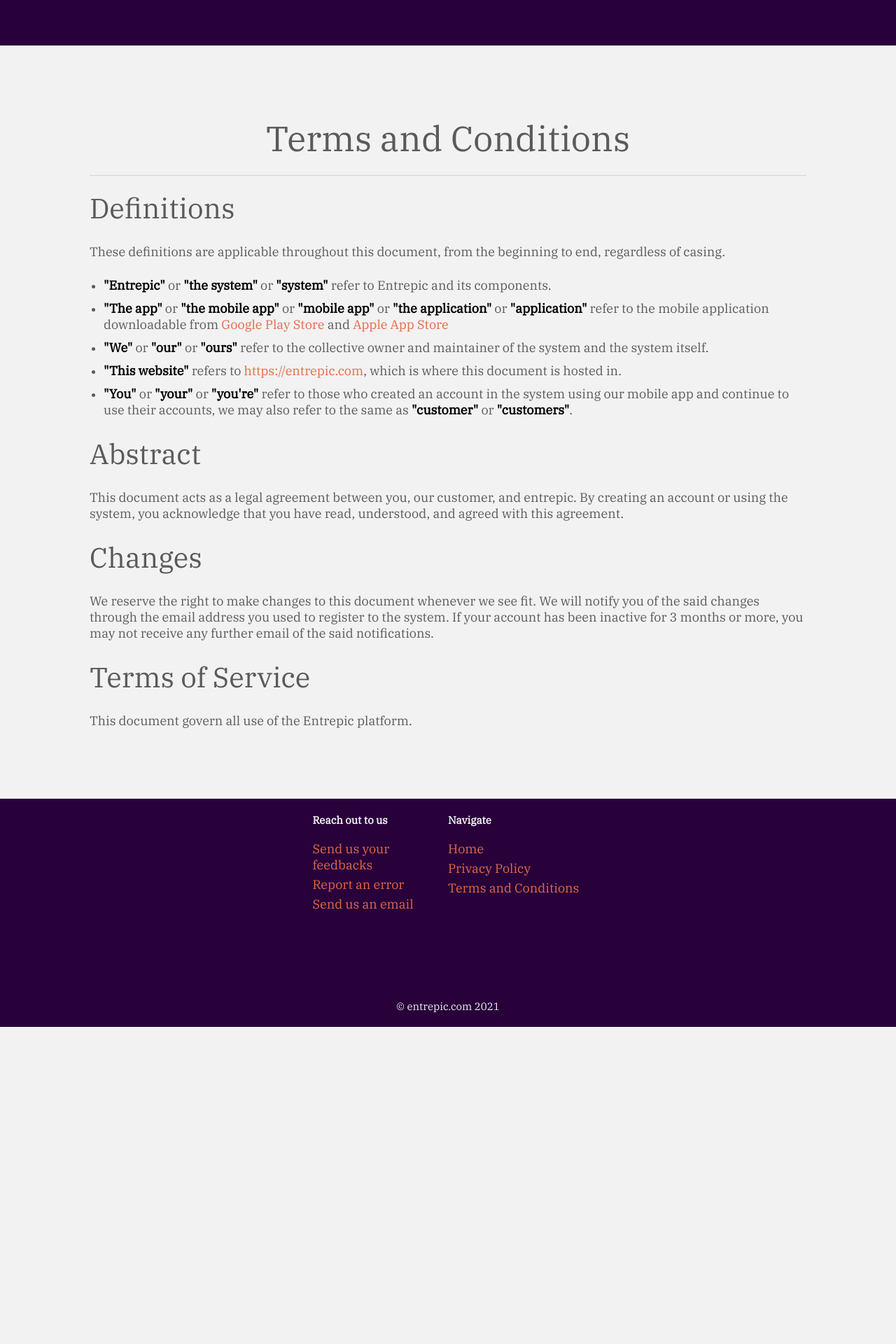
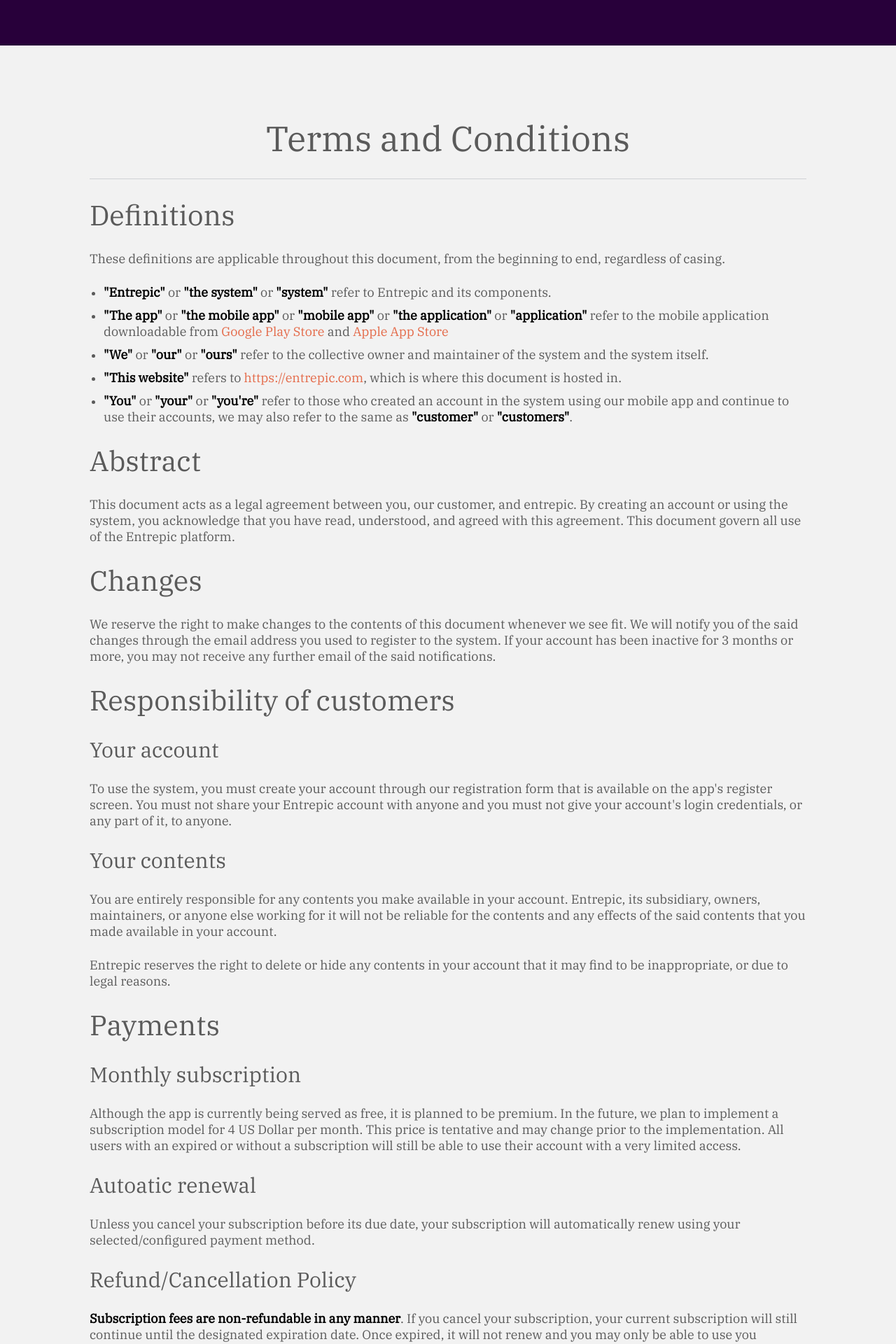
Before and after one commit to aprilmintacpineda/rn-proj-pronetplat-aa-website, a Jekyll site: the page built from terms-and-conditions.html, in a window 1280 px wide. Shown: the part 566-2486 px from the top of the page at 70% size. Built offline with Jekyll 4.4.1, drawn with Linux system fonts in a browser that asks for light colours; before the commit the page ends 2033 px from its top, so only the background shows below that; some of the changed text lies outside the part shown.

Commit message:
terms and conditions;

```diff
--- a/assets/css/main.scss
+++ b/assets/css/main.scss
@@ -27,6 +27,12 @@
 }
 p {
   margin: 25px;
+}
+h1,
+h2,
+h3 {
+  margin-top: 25px;
+  margin-bottom: 25px;
 }
 p,
 a,
--- a/terms-and-conditions.html
+++ b/terms-and-conditions.html
@@ -57,15 +57,93 @@
   <p>
     This document acts as a legal agreement between you, our customer, and
     entrepic. By creating an account or using the system, you acknowledge that
-    you have read, understood, and agreed with this agreement.
+    you have read, understood, and agreed with this agreement. This document
+    govern all use of the Entrepic platform.
   </p>
   <h2>Changes</h2>
   <p>
-    We reserve the right to make changes to this document whenever we see fit.
-    We will notify you of the said changes through the email address you used to
-    register to the system. If your account has been inactive for 3 months or
-    more, you may not receive any further email of the said notifications.
+    We reserve the right to make changes to the contents of this document
+    whenever we see fit. We will notify you of the said changes through the
+    email address you used to register to the system. If your account has been
+    inactive for 3 months or more, you may not receive any further email of the
+    said notifications.
   </p>
-  <h2>Terms of Service</h2>
-  <p>This document govern all use of the Entrepic platform.</p>
+  <h2>Responsibility of customers</h2>
+  <h3>Your account</h3>
+  <p>
+    To use the system, you must create your account through our registration
+    form that is available on the app's register screen. You must not share your
+    Entrepic account with anyone and you must not give your account's login
+    credentials, or any part of it, to anyone.
+  </p>
+  <h3>Your contents</h3>
+  <p>
+    You are entirely responsible for any contents you make available in your
+    account. Entrepic, its subsidiary, owners, maintainers, or anyone else
+    working for it will not be reliable for the contents and any effects of the
+    said contents that you made available in your account.
+  </p>
+  <p>
+    Entrepic reserves the right to delete or hide any contents in your account
+    that it may find to be inappropriate, or due to legal reasons.
+  </p>
+  <h2>Payments</h2>
+  <h3>Monthly subscription</h3>
+  <p>
+    Although the app is currently being served as free, it is planned to be
+    premium. In the future, we plan to implement a subscription model for 4 US
+    Dollar per month. This price is tentative and may change prior to the
+    implementation. All users with an expired or without a subscription will
+    still be able to use their account with a very limited access.
+  </p>
+  <h3>Autoatic renewal</h3>
+  <p>
+    Unless you cancel your subscription before its due date, your subscription
+    will automatically renew using your selected/configured payment method.
+  </p>
+  <h3>Refund/Cancellation Policy</h3>
+  <p>
+    <strong>Subscription fees are non-refundable in any manner</strong>. If you
+    cancel your subscription, your current subscription will still continue
+    until the designated expiration date. Once expired, it will not renew and
+    you may only be able to use you account with a very limited access.
+  </p>
+  <h2>Proprietary Rights</h2>
+  <p>
+    Entrepic owns all rights, titles and interests in and to the platform,
+    including but not limited to intellectual property rights, media such as
+    graphics, images, videos, logos, being used by the platform except those
+    uploaded by you. Nothing in this document shall be construed to transfer,
+    convey, impair, or adversely affect Entrepic's ownership or proprietary
+    rights or any other Entrepic information or materials, tangible or
+    intangible, in any form and in any medium.
+  </p>
+  <h2>Data Collection and Use</h2>
+  <p>
+    You hereby agree that Entrepic, its parent, subsidiaries, affiliates, and
+    their respective successors and assigns, may collect and use information
+    associated with your use of the platform, which is subject to our
+    <a href="/privacy-policy">Privacy Policy</a>.
+  </p>
+  <h2>Changes to the platform</h2>
+  <p>
+    Entrepic may, at any time and without notification, change the platform in
+    any way that it sees fit for to better serve its customers. You may get
+    <i>platform update news</i> available on the platform when you login to give
+    you an update about these changes.
+  </p>
+  <h2>License Grant</h2>
+  <p>
+    With your agreement and compliance to these terms and conditions, Entrepic
+    grants you a limited, personal, non-exclusive, non-transferable and
+    revocable license (without the right to sublicense) to use the system for
+    personal or business purpose.
+  </p>
+  <p>
+    If Entrepic determines or believes, in its sole discretion, that you have
+    violated or attempted to violate these terms and conditions or the spirit of
+    these terms and conditions, your ability to use the platform may be
+    temporarily or permanently revoked, effective immediately without any prior
+    notice.
+  </p>
 </div>
```
Also changed, not shown: privacy-policy.html (+9 -20 lines).
